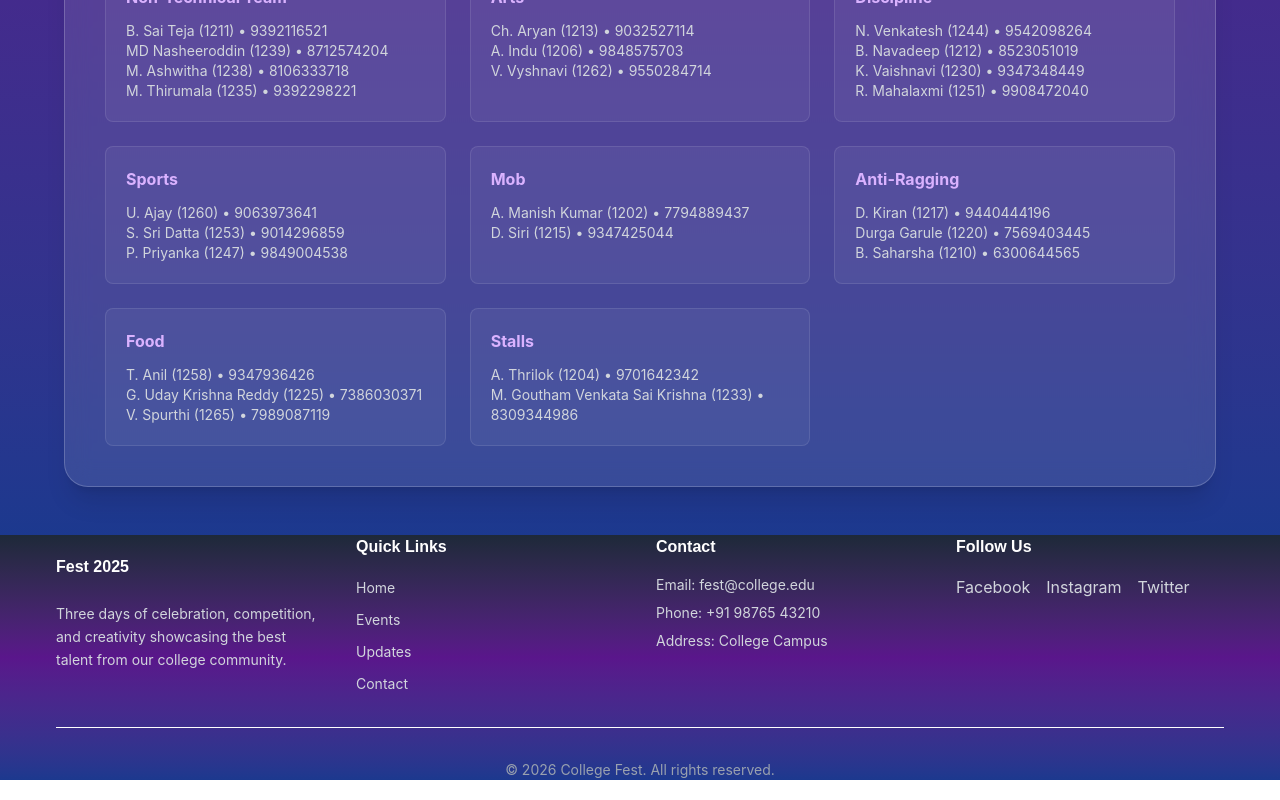
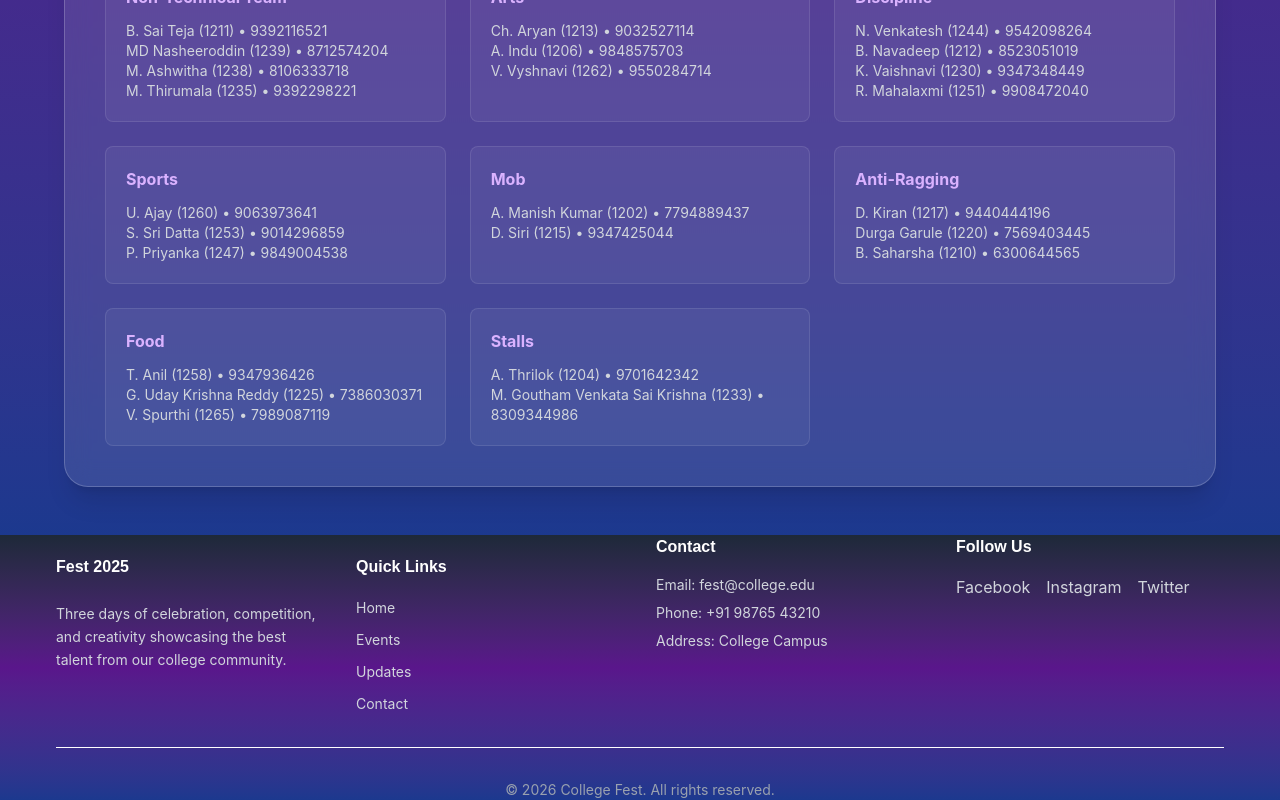
Before and after one commit to VaidyaPranav/cezarfrountend, a React (Vite) app: page / in a window 1280 px wide. Shown: the part 1554-2354 px from the top of the page. Built offline with nearby package versions, Linux system fonts and the light colour scheme; no server answers.

Commit message:
new changes

```diff
--- a/src/components/Footer.jsx
+++ b/src/components/Footer.jsx
@@ -18,7 +18,7 @@ export default function Footer() {
 
           {/* Quick Links */}
           <div>
-            <h3 className="font-poppins font-bold text-amber-300 mb-4">Quick Links</h3>
+            <h3 className=" pt-5 font-poppins font-bold text-amber-300 mb-4">Quick Links</h3>
             <ul className="space-y-2">
               <li>
                 <Link to="/home" className="font-inter text-sm text-gray-300 hover:text-amber-300 transition-colors">
```
